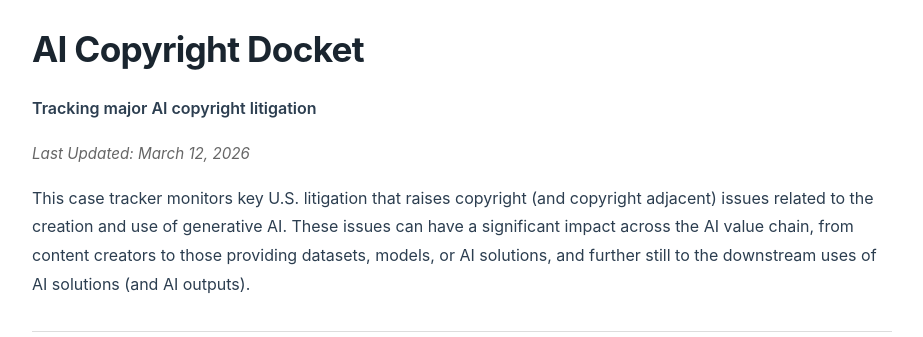
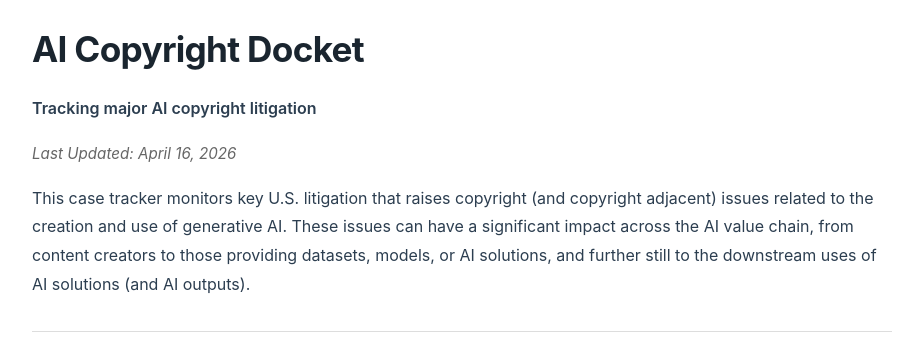
Before and after one commit to kb3k/ai-copyright-digest, a Jekyll site: the page built from index.md, in a window 1280 px wide. Shown: the top 337 px of the page, without its empty margins (178-1101 px from the left). Built offline with Jekyll 4.4.1, drawn with Linux system fonts in a browser that asks for light colours.

Commit message:
update docket

```diff
--- a/index.md
+++ b/index.md
@@ -7,7 +7,7 @@ title: AI Copyright Docket
 
 **Tracking major AI copyright litigation**
 
-*Last Updated: March 12, 2026*
+*Last Updated: April 16, 2026*
 
 This case tracker monitors key U.S. litigation that raises copyright (and copyright adjacent) issues related to the creation and use of generative AI. These issues can have a significant impact across the AI value chain, from content creators to those providing datasets, models, or AI solutions, and further still to the downstream uses of AI solutions (and AI outputs).
 
@@ -28,7 +28,7 @@ This case tracker monitors key U.S. litigation that raises copyright (and copyri
     <div class="case-card-summary-content">
         <h3 class="case-card-title">NYT v OpenAI</h3>
         <div class="case-card-summary-meta">
-            <span class="case-card-date">Last analyzed: March 12, 2026</span>
+            <span class="case-card-date">Last analyzed: April 16, 2026</span>
 
         </div>
     </div>
@@ -106,7 +106,7 @@ This case tracker monitors key U.S. litigation that raises copyright (and copyri
     <div class="case-card-summary-content">
         <h3 class="case-card-title">Concord Music Group v. Anthropic</h3>
         <div class="case-card-summary-meta">
-            <span class="case-card-date">Last analyzed: March 12, 2026</span>
+            <span class="case-card-date">Last analyzed: April 16, 2026</span>
 
         </div>
     </div>
```
Also changed, not shown: cases/concord-music-group-v-anthropic.md (+2 -2 lines), cases/nyt-v-openai.md (+2 -2 lines).
